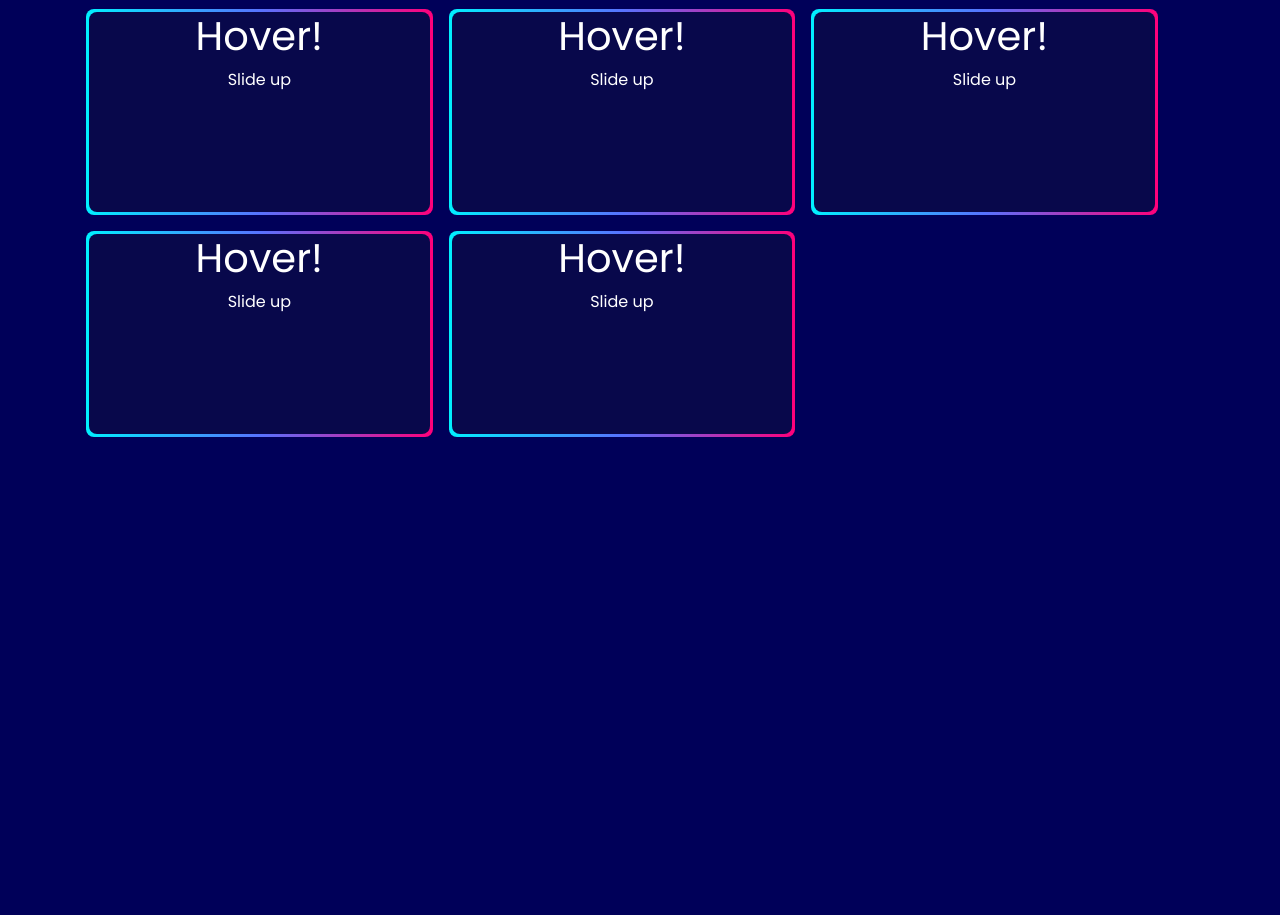
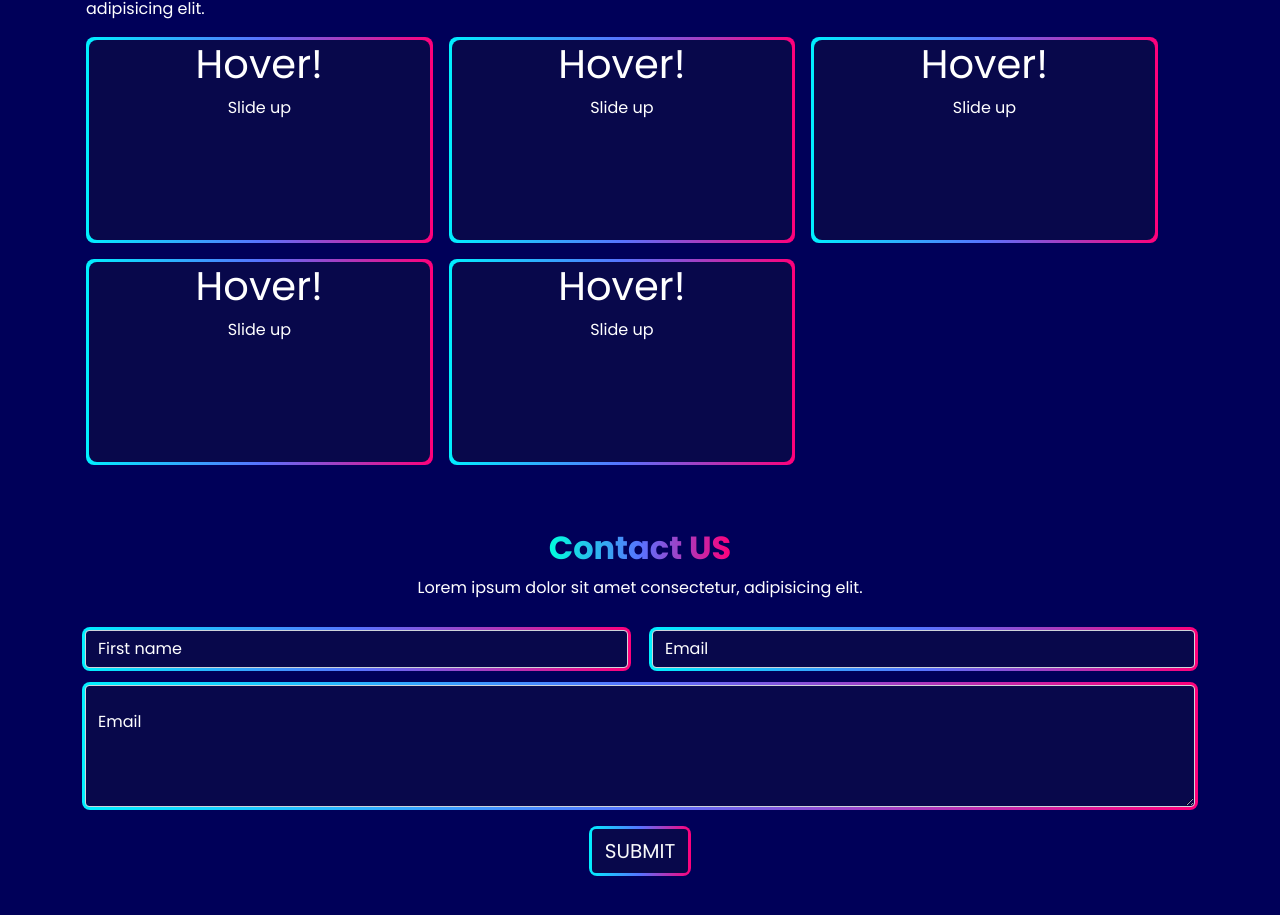
Before and after one commit to 3LOYSMILE/Markai, a plain HTML site: page index.html in a window 1280 px wide. Shown: the part 1095-2010 px from the top of the page. Before the commit the page ends 1564 px from the top, so only its background shows below. Drawn offline with nearby package versions, Linux system fonts and the light colour scheme.

Commit message:
Contacnt

```diff
--- a/css/gradients.css
+++ b/css/gradients.css
@@ -35,6 +35,10 @@
 
 .round-btn {
 	background: var(--header-button-gradient);
+}
+
+.btn-blue{
+	background-color: rgb(8, 8, 75) !important;
 }
 
 /* gradient font */
--- a/css/style.css
+++ b/css/style.css
@@ -37,7 +37,19 @@ img{
 	cursor: pointer;
 }
 
+.container{
+	margin-bottom: 3rem;
+}
 
+.input ,.form-control::placeholder { /* Chrome, Firefox, Opera, Safari 10.1+ */
+	color: white;
+	opacity: 1; /* Firefox */
+  }
+
+.form-control:focus,.input:focus{
+	color: white;
+	  border: none;
+  }
 
 
 @media screen and (max-width: 768px) {
--- a/index.html
+++ b/index.html
@@ -197,7 +197,7 @@
     </div>
     <!-- carts -->
 
-    <div class="container my-3 px-3">
+    <div class="container  px-3">
         <div class="rgb-text right">
             <h2 class="title ">
                 <span class="title-gradient ">Explore the features!</span>
@@ -278,58 +278,41 @@
 
 
 
-            <!-- <div class="card col-4 border-primary mb-3 " style="">
-                <div class="card-header">Шапка</div>
-                <div class="card-body text-primary ">
-                    <h5 class="card-title ">Primary Заголовок карточки</h5>
-                    <p class="card-text">Несколько быстрых примеров текста для построения на основе Заголовок
-                        карточки и
-                        составления основной части содержимого карточки.</p>
+
         </div>
     </div>
 
-            <div class=" card col-4 border-primary mb-3" style="">
-                <div class="card-header">Шапка</div>
-                <div class="card-body text-primary">
-                    <h5 class="card-title">Primary Заголовок карточки</h5>
-                    <p class="card-text">Несколько быстрых примеров текста для построения на основе Заголовок
-                        карточки и
-                        составления основной части содержимого карточки.</p>
+    <div class="container ">
+        <div class="rgb-text text-center">
+            <h2 class="title ">
+                <span class="title-gradient ">Contact US</span>
+            </h2>
+            <p>Lorem ipsum dolor sit amet consectetur, adipisicing elit.</p>
+        </div>
+
+        <div class="container  contact">
+
+            <div class="row ">
+                <div class="col button-gradient-wrapper ">
+                    <input type="text" class="form-control btn-blue" placeholder="First name" aria-label="First name">
+                </div>
+                <div class="col button-gradient-wrapper ">
+                    <input type="text" class="form-control btn-blue " placeholder="Email" aria-label="Email">
                 </div>
             </div>
+            <div class="mb-3 row button-gradient-wrapper  display-block-i">
 
-            <div class="card col-4 border-primary mb-3" style="">
-                <div class="card-header">Шапка</div>
-                <div class="card-body text-primary">
-                    <h5 class="card-title">Primary Заголовок карточки</h5>
-                    <p class="card-text">Несколько быстрых примеров текста для построения на основе Заголовок
-                        карточки и
-                        составления основной части содержимого карточки.</p>
+                <textarea class="form-control btn-blue py-4" placeholder="Email" id="exampleFormControlTextarea1"
+                    rows="3"></textarea>
             </div>
+            <aside class="button-group d-flex justify-content-center">
+                <div class="button-gradient-wrapper">
+                    <button class="btn btn-blue text-light fs-5" type="submit">SUBMIT</button>
                 </div>
+            </aside>
 
-            <div class="card col-4 border-primary mb-3" style="">
-                <div class="card-header">Шапка</div>
-                <div class="card-body text-primary">
-                    <h5 class="card-title">Primary Заголовок карточки</h5>
-                    <p class="card-text">Несколько быстрых примеров текста для построения на основе Заголовок
-                        карточки и
-                        составления основной части содержимого карточки.</p>
+
         </div>
-            </div>
-
-            <div class="card col-4 border-primary mb-3" style="">
-                <div class="card-header">Шапка</div>
-                <div class="card-body text-primary">
-                    <h5 class="card-title">Primary Заголовок карточки</h5>
-                    <p class="card-text">Несколько быстрых примеров текста для построения на основе Заголовок
-                        карточки и
-                        составления основной части содержимого карточки.</p>
-                </div>
-            </div> -->
-        </div>
-    </div>
-
 
 </body>
 
```
Also changed, not shown: css/Спасибо Деду за побуду.css (line endings or trailing spaces). Lines whose indentation alone changed are shown as unchanged.
